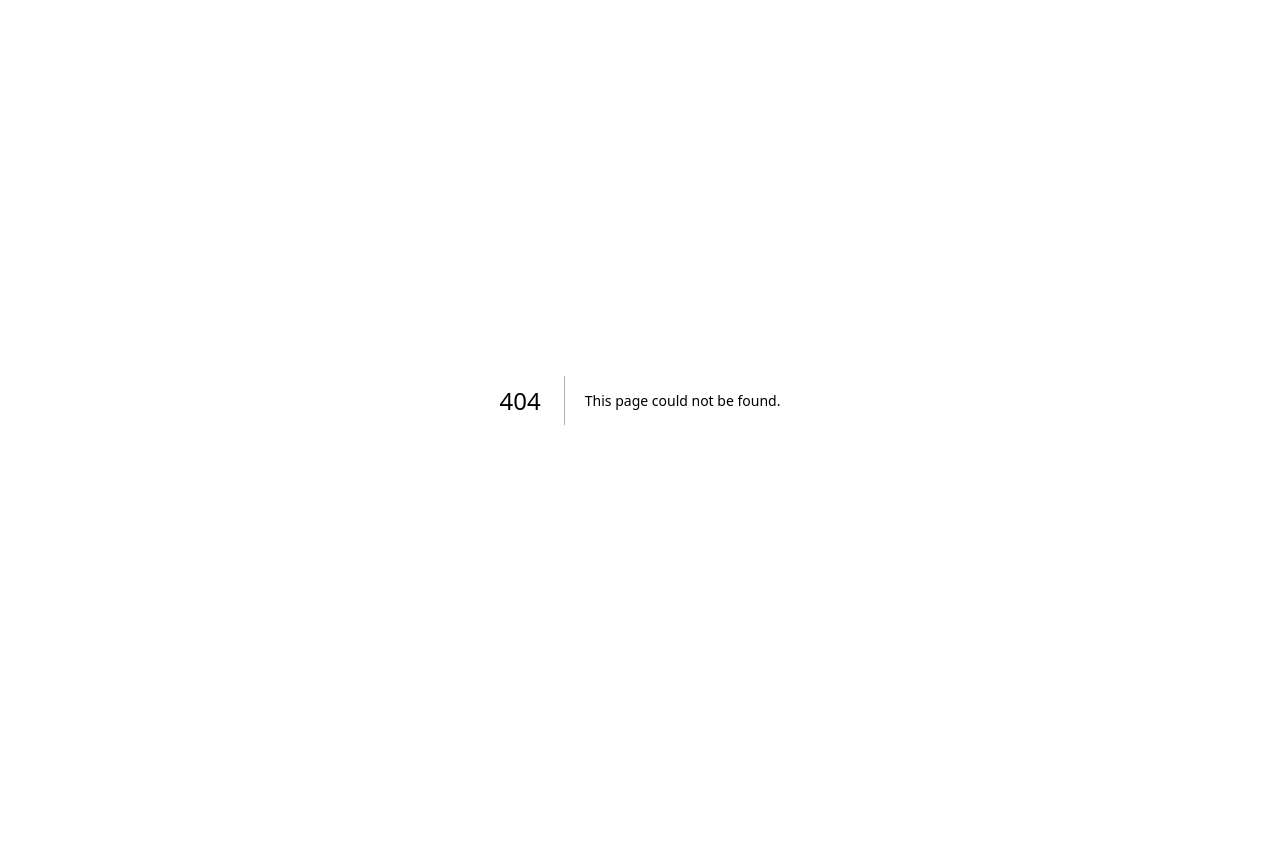
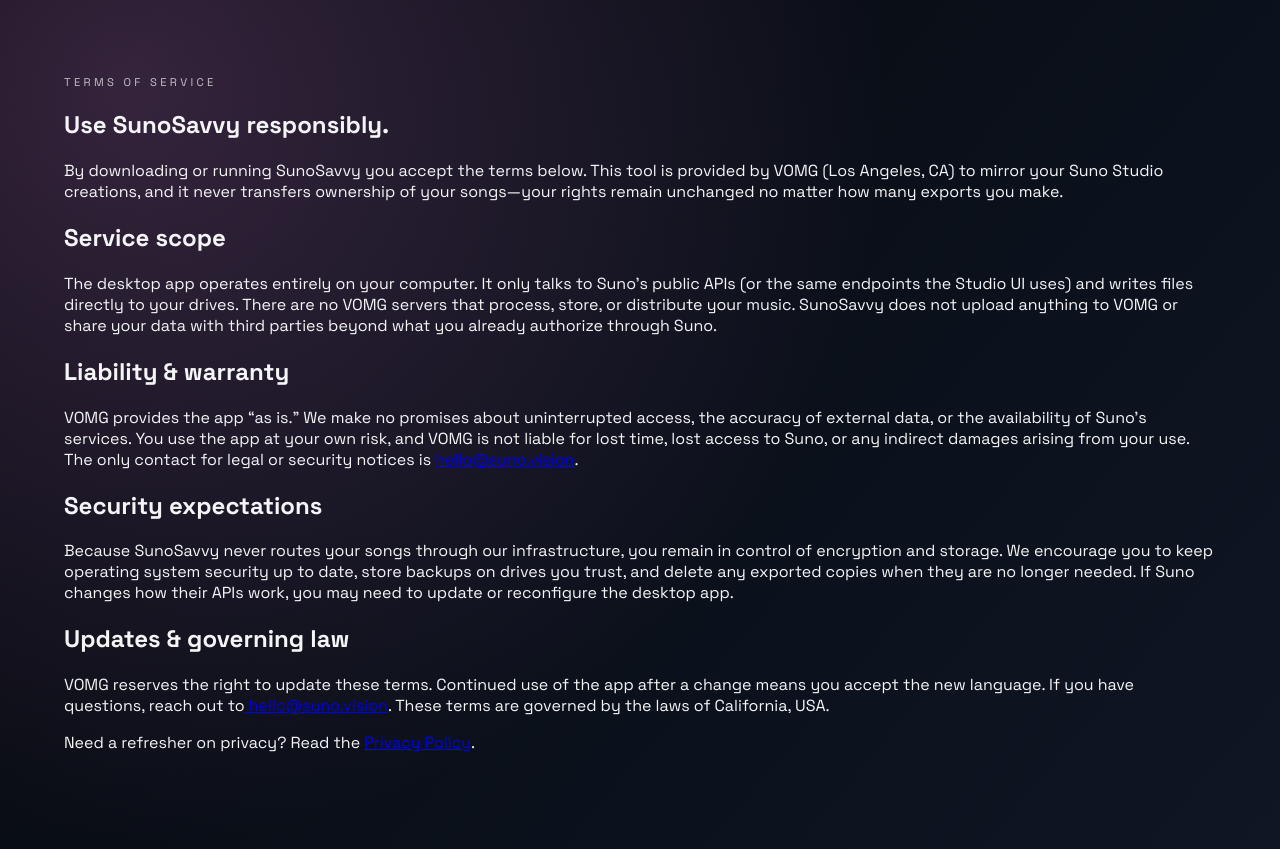
Before and after one commit to VagabondInc/SunoSavvy, a Next.js app: page /terms in a window 1280 px wide. Before the commit this address had no page. Before the commit the page ends 800 px from the top, so only its background shows below. Built offline with nearby package versions, Linux system fonts and the light colour scheme.

Commit message:
added new pages

```diff
--- /dev/null
+++ b/app/terms/page.tsx
@@ -0,0 +1,64 @@
+import type { Metadata } from 'next';
+import Link from 'next/link';
+
+export const metadata: Metadata = {
+  title: 'Terms of Service · SunoSavvy',
+  description:
+    'Terms for using SunoSavvy, the desktop archive tool from VOMG. Local operation only, rights to your songs never transfer.',
+  metadataBase: new URL('https://www.suno.vision')
+};
+
+export default function TermsPage() {
+  return (
+    <div className="page">
+      <main className="page-shell">
+        <section className="legal-section">
+          <p className="eyebrow">Terms of Service</p>
+          <h1>Use SunoSavvy responsibly.</h1>
+          <p>
+            By downloading or running SunoSavvy you accept the terms below. This tool is provided by VOMG (Los Angeles, CA) to mirror your Suno Studio creations, and it
+            never transfers ownership of your songs—your rights remain unchanged no matter how many exports you make.
+          </p>
+        </section>
+
+        <section className="legal-section">
+          <h2>Service scope</h2>
+          <p>
+            The desktop app operates entirely on your computer. It only talks to Suno’s public APIs (or the same endpoints the Studio UI uses) and writes files directly to your
+            drives. There are no VOMG servers that process, store, or distribute your music. SunoSavvy does not upload anything to VOMG or share your data with third
+            parties beyond what you already authorize through Suno.
+          </p>
+        </section>
+
+        <section className="legal-section">
+          <h2>Liability & warranty</h2>
+          <p>
+            VOMG provides the app “as is.” We make no promises about uninterrupted access, the accuracy of external data, or the availability of Suno’s services. You use the app
+            at your own risk, and VOMG is not liable for lost time, lost access to Suno, or any indirect damages arising from your use. The only contact for legal or security
+            notices is <a href="mailto:hello@suno.vision">hello@suno.vision</a>.
+          </p>
+        </section>
+
+        <section className="legal-section">
+          <h2>Security expectations</h2>
+          <p>
+            Because SunoSavvy never routes your songs through our infrastructure, you remain in control of encryption and storage. We encourage you to keep operating
+            system security up to date, store backups on drives you trust, and delete any exported copies when they are no longer needed. If Suno changes how their APIs work,
+            you may need to update or reconfigure the desktop app.
+          </p>
+        </section>
+
+        <section className="legal-section">
+          <h2>Updates & governing law</h2>
+          <p>
+            VOMG reserves the right to update these terms. Continued use of the app after a change means you accept the new language. If you have questions, reach out to
+            <a href="mailto:hello@suno.vision"> hello@suno.vision</a>. These terms are governed by the laws of California, USA.
+          </p>
+          <p>
+            Need a refresher on privacy? Read the <Link href="/privacy">Privacy Policy</Link>.
+          </p>
+        </section>
+      </main>
+    </div>
+  );
+}
```
Also changed, not shown: app/privacy/page.tsx (added, +59 -0 lines).
